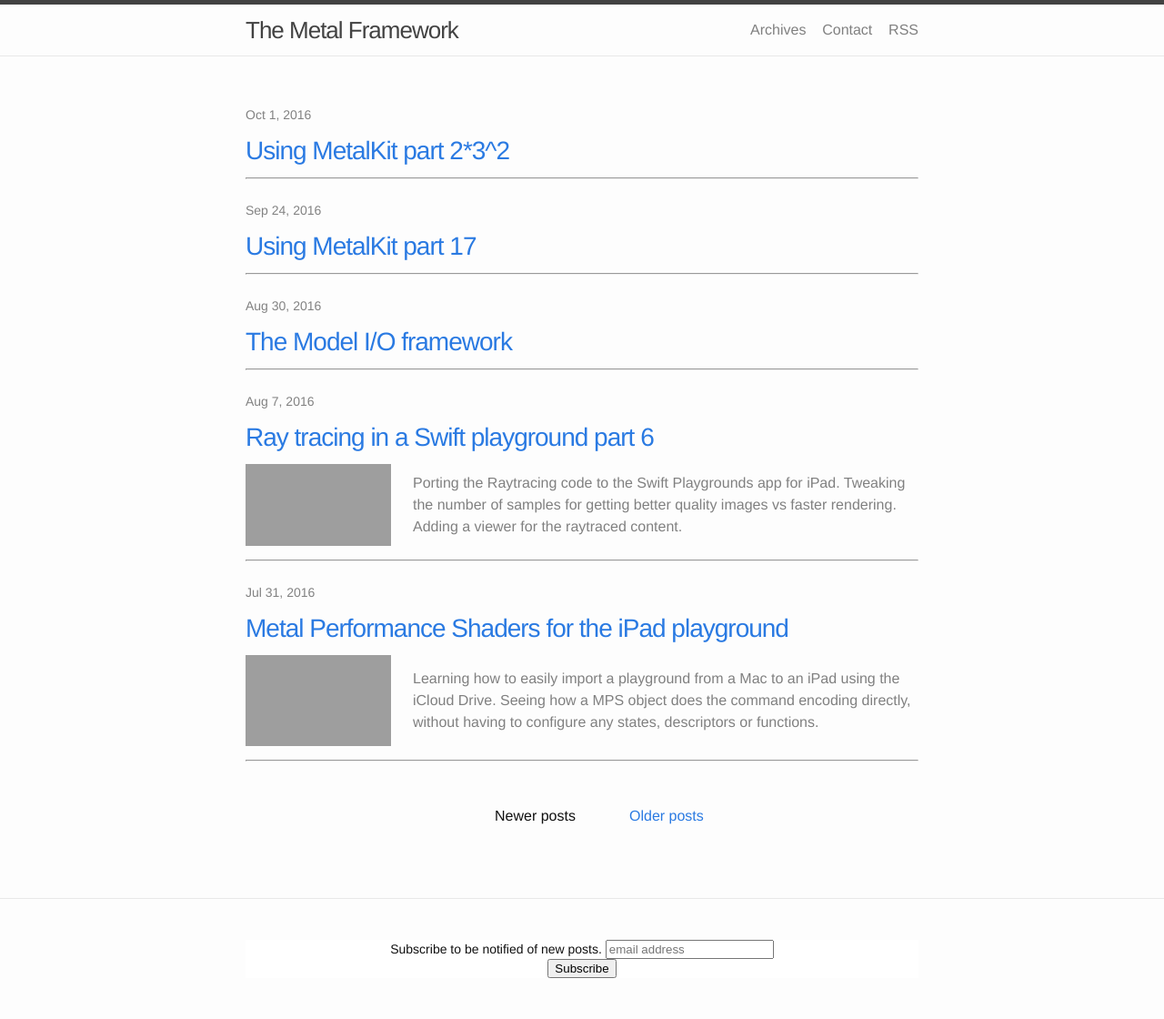
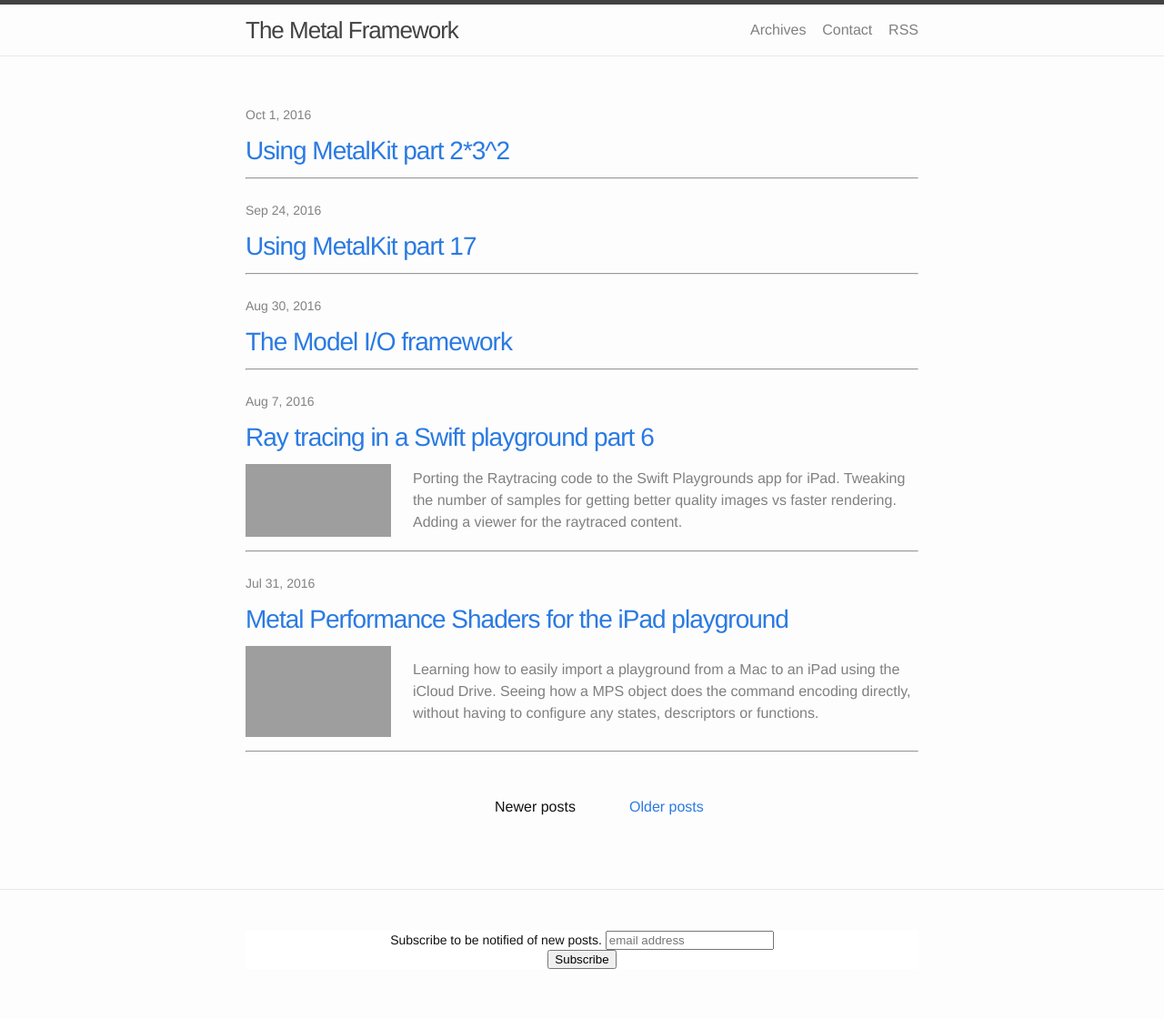
Before and after one commit to AlirioLau/metalkit.github.io, a Jekyll site: the page built from index.html, in a window 1280 px wide. Shown: the whole page at 91% size. Built offline with Jekyll 4.4.1, drawn with Linux system fonts in a browser that asks for light colours; the list of posts is cut into pages by our own code; comment, search, counter and statistics services are not loaded; grey boxes are pictures that could not be loaded.

Commit message:
initial commit

```diff
--- a/_posts/2016-08-07-ray-tracing-in-a-swift-playground-part-6.markdown
+++ b/_posts/2016-08-07-ray-tracing-in-a-swift-playground-part-6.markdown
@@ -1,7 +1,7 @@
 ---
 published: true
 title: Ray tracing in a Swift playground part 6
-summary: <div><div style="display:inline-block;"><img src = "https://raw.githubusercontent.com/MetalKit/images/master/raytracing.png" alt="Metal" height="90" width="160"></div><div style="display:inline-block; width:75%; padding-left:1.5em; color:grey; vertical-align:middle;">Porting the Raytracing code to the Swift Playgrounds app for iPad. Tweaking the number of samples for getting better quality images vs faster rendering. Adding a viewer for the raytraced content.</div></div>
+summary: <div><div style="display:inline-block;"><img src = "https://raw.githubusercontent.com/MetalKit/images/master/raytracing.png" alt="Metal" height="80" width="160"></div><div style="display:inline-block; width:75%; padding-left:1.5em; color:grey; vertical-align:middle;">Porting the Raytracing code to the Swift Playgrounds app for iPad. Tweaking the number of samples for getting better quality images vs faster rendering. Adding a viewer for the raytraced content.</div></div>
 layout: post
 ---
 Today, I am looking again at the `Ray Tracing` project because I wanted to see how it runs in an `iPad Playground`. There aren't any changes in the core code for now, except I have updated it to run on iOS 10, Xcode 8, Swift 3 and the new iPad Playground app.
```
Also changed, not shown: 2 other files.
